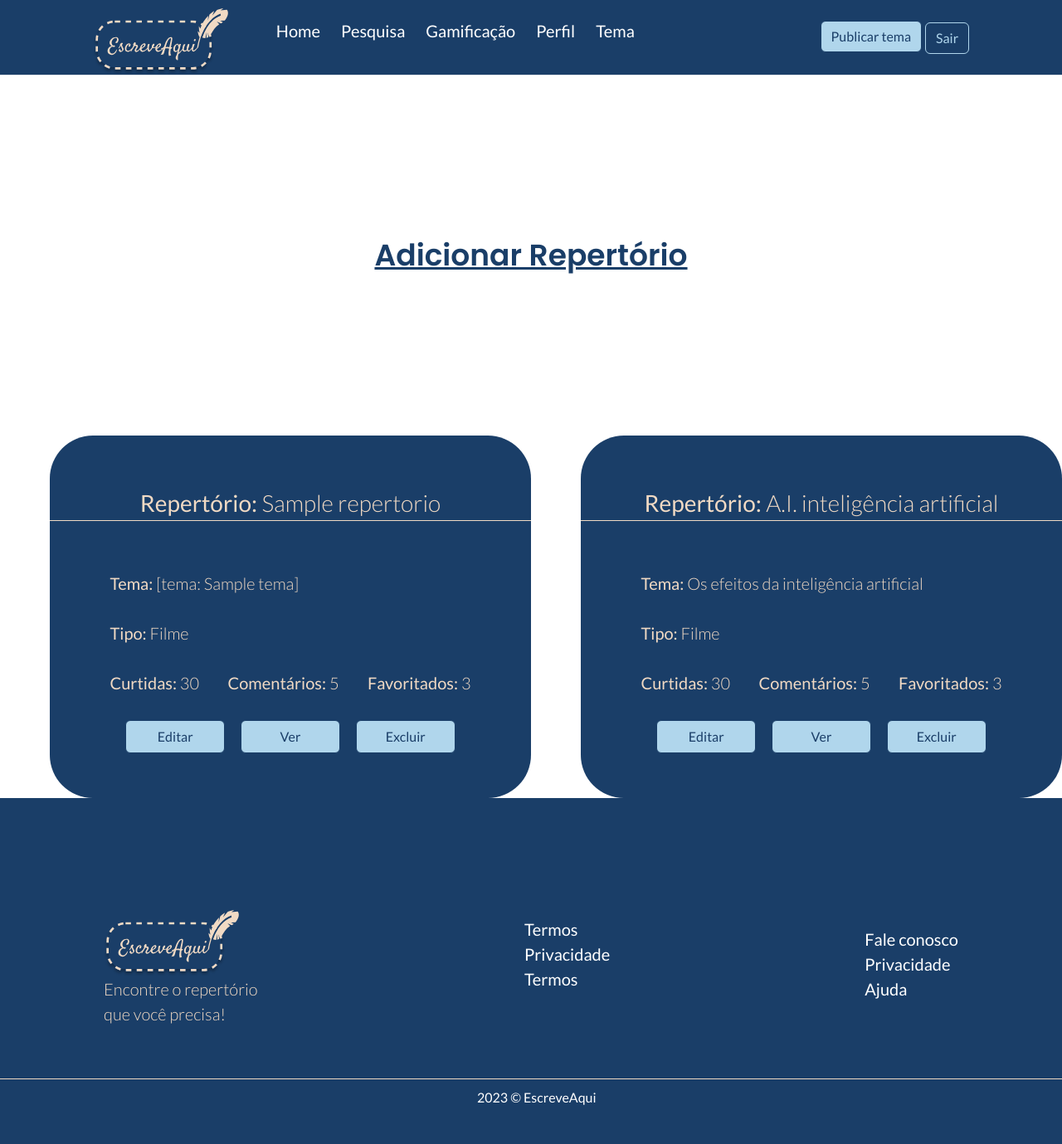
After one commit to Paulo-Ricardodev/EscreveAqui, a Flask app: page /repertorio/meusrepertorios in a window 1280 px wide. The commit adds this page. Shown: the whole page at 83% size. Run offline with Flask 3, Linux system fonts and the light colour scheme; a user stored in the database is signed in; tables that the repository leaves empty hold one stand-in row (values such as "Sample post"); parts of the project's set-up code (start-up, migrations or seed data) failed here and were passed over.

Commit message:
rotas e lógica das telas de perfil, meus temas e meus repertórios

```diff
--- a/controllers/repertorios.py
+++ b/controllers/repertorios.py
@@ -83,3 +83,12 @@ def repertorio_delete(id):
 def repertorio_abrir(id):
   repertorio = Repertorio.query.get(id)
   return render_template('repertorio.html', repertorio = repertorio)
+
+
+
+
+@bp_repertorios.route("/meusrepertorios", methods = ['GET'])
+@login_required
+def meusrepertorios():
+  repertorio_usuario = Repertorio.query.filter_by(id_usuario=current_user.id).all()
+  return render_template('meus_repertorios.html', repertorios=repertorio_usuario)
--- /dev/null
+++ b/static/style/meus_repertorios.css
@@ -0,0 +1,54 @@
+.repertorio{
+    width: 602px;
+    height: 437px;
+    background: var(--Color-Darkblue);
+    margin-left: 60px;
+    border-radius: 52px;
+  }
+
+  .subtitulo{
+    font-family: Poppins;
+    font-size: 36px;
+    color: var(--Color-Darkblue);
+  }
+
+  .underline{
+    text-decoration: underline;
+  }
+
+  .titulo_rep{
+    color: var(--Color-Bege);
+    font-family: Lato;
+    font-size: 28px;
+    font-weight: 400;
+    text-align: center;
+  }
+
+  .margem-media{
+    margin-top: 60px;
+  }
+
+  .margem-pequena{
+    margin-top: 30px;
+  }
+
+  .borda{
+    border-bottom: 1px solid var(--Color-Bege);
+  }
+
+  .texto{
+    text-align: justify;
+    font-family: Lato;
+    font-size: 20px;
+    color: var(--Color-Bege);
+  }
+
+  .bloco-rep{
+    width: 435px;
+    height: 233px;
+  }
+
+  .botao{
+    width: 120px;
+    height: 40px;
+  }
--- /dev/null
+++ b/templates/meus_repertorios.html
@@ -0,0 +1,61 @@
+{% extends 'base.html' %}
+
+{% block conteudo %}
+
+{% block links %}
+  <link rel="stylesheet" href="{{url_for('static', filename = 'style/meus_repertorios.css')}}">
+{% endblock %}
+
+<div class="d-flex justify-content-center fw-semibold margem-grande">
+  <div class="subtitulo underline ">Adicionar Repertório</div>
+</div>
+
+
+{% for repertorio in repertorios %}
+<div  class="d-flex justify-content-center fw-semibold margem-grande">
+  <div class="repertorio">
+	<div class="titulo_rep margem-media fw-light borda"><b>Repertório:</b> {{ repertorio.titulo }}</div>
+	<div class="d-flex justify-content-center margem-media">
+  	<div class="bloco-rep">
+    	<div class="texto fw-light"> <b>Tema:</b> {{ repertorio.temas }}</div>
+    	<div class="texto fw-light margem-pequena"> <b>Tipo:</b> Filme</div>
+
+    	<div class="d-flex texto  justify-content-between margem-pequena fw-light">
+      	<div> <b>Curtidas:</b> 30</div>
+      	<div> <b>Comentários:</b> 5</div>
+      	<div> <b>Favoritados:</b> 3 </div>
+    	</div>
+    	<div class="d-flex texto  justify-content-evenly margem-pequena fw-light">
+      	<button class="botao btn btn-info">Editar</button>
+      	<button class="botao btn btn-info">Ver</button>
+      	<button class="botao btn btn-info">Excluir</button>
+    	</div>
+  	</div>
+	</div>
+  </div>
+
+
+
+  <div class="repertorio">
+	<div class="titulo_rep margem-media fw-light borda"><b>Repertório:</b> A.I. inteligência artificial </div>
+	<div class="d-flex justify-content-center margem-media">
+  	<div class="bloco-rep">
+    	<div class="texto fw-light"> <b>Tema:</b> Os efeitos da inteligência artificial</div>
+    	<div class="texto fw-light margem-pequena"> <b>Tipo:</b> Filme</div>
+
+    	<div class="d-flex texto  justify-content-between margem-pequena fw-light">
+      	<div> <b>Curtidas:</b> 30</div>
+      	<div> <b>Comentários:</b> 5</div>
+      	<div> <b>Favoritados:</b> 3 </div>
+    	</div>
+    	<div class="d-flex texto  justify-content-evenly margem-pequena fw-light">
+      	<button class="botao btn btn-info">Editar</button>
+      	<button class="botao btn btn-info">Ver</button>
+      	<button class="botao btn btn-info">Excluir</button>
+    	</div>
+  	</div>
+	</div>
+  </div>
+</div>
+{% endfor %}
+{% endblock %}
```
Also changed, not shown: controllers/colecoes.py (+7 -0 lines), controllers/temas.py (+8 -0 lines), controllers/usuarios.py (+20 -4 lines), static/style/minhascolecoes.css (added, +40 -0 lines), templates/meustemas.html (+11 -11 lines), templates/minhascolecoes.html (added, +55 -0 lines), templates/perfil.html (+8 -7 lines), static/imgs/repertorios.svg (added), static/style/base.css (line endings or trailing spaces).
